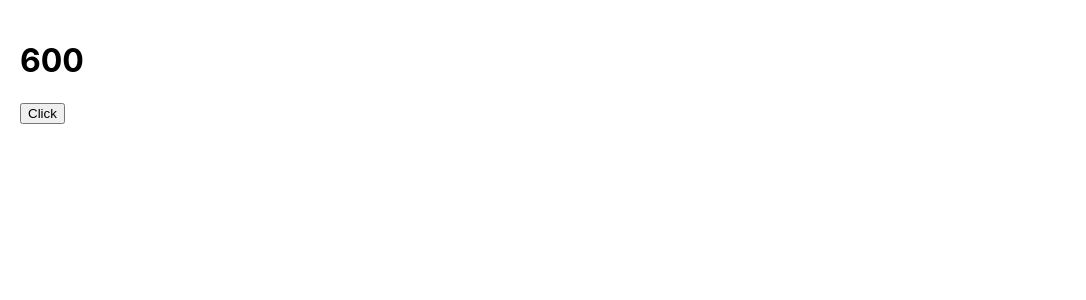
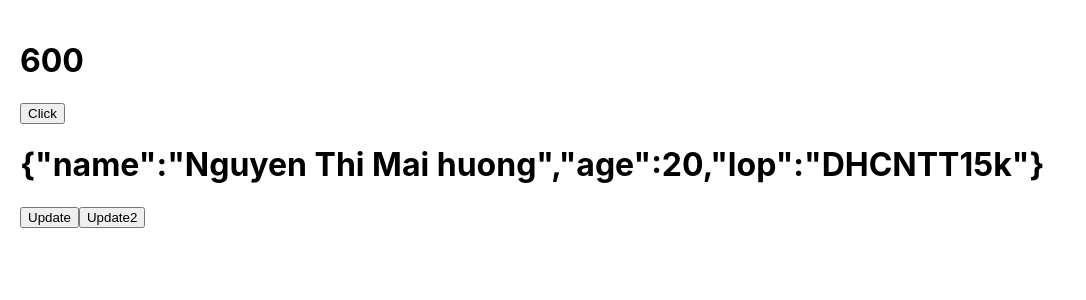
Before and after one commit to maihuongnguyenthi/learnreact, a React (Create React App) app: page / in a window 1280 px wide. Shown: the top 300 px of the page, without its empty margins (0-1086 px from the left). Built offline with nearby package versions, Linux system fonts and the light colour scheme.

Commit message:
learn useState 2

```diff
--- a/src/App.js
+++ b/src/App.js
@@ -8,15 +8,42 @@ function App() {
     return totalOrder;
   })
 
+  const [info, setInfo]= useState({
+    name:"Nguyen Thi Mai huong",
+    age:20,
+    lop:"DHCNTT15k"
+  })
+
   const handleCounter = ()=>{
     setCouter(prevState=>prevState+1);
     setCouter(prevState=>prevState+1);
+  }
+
+  const handleUpdate = ()=>{
+    setInfo({
+      ...info,
+      love:"cat"
+    });
+  }
+
+  const handleUpdate2 = ()=>{
+    setInfo(prev=>{
+      //...prev
+      return {
+        ...prev,
+        love:"cat2"
+      }
+    });
   }
 
   return (
     <div style={{padding:20}} className="App">
       <h1>{counter}</h1>
       <button onClick={handleCounter}>Click</button>
+
+      <h1>{JSON.stringify(info)}</h1>
+      <button onClick={handleUpdate}>Update</button>
+      <button onClick={handleUpdate2}>Update2</button>
     </div>
   );
 }
```
